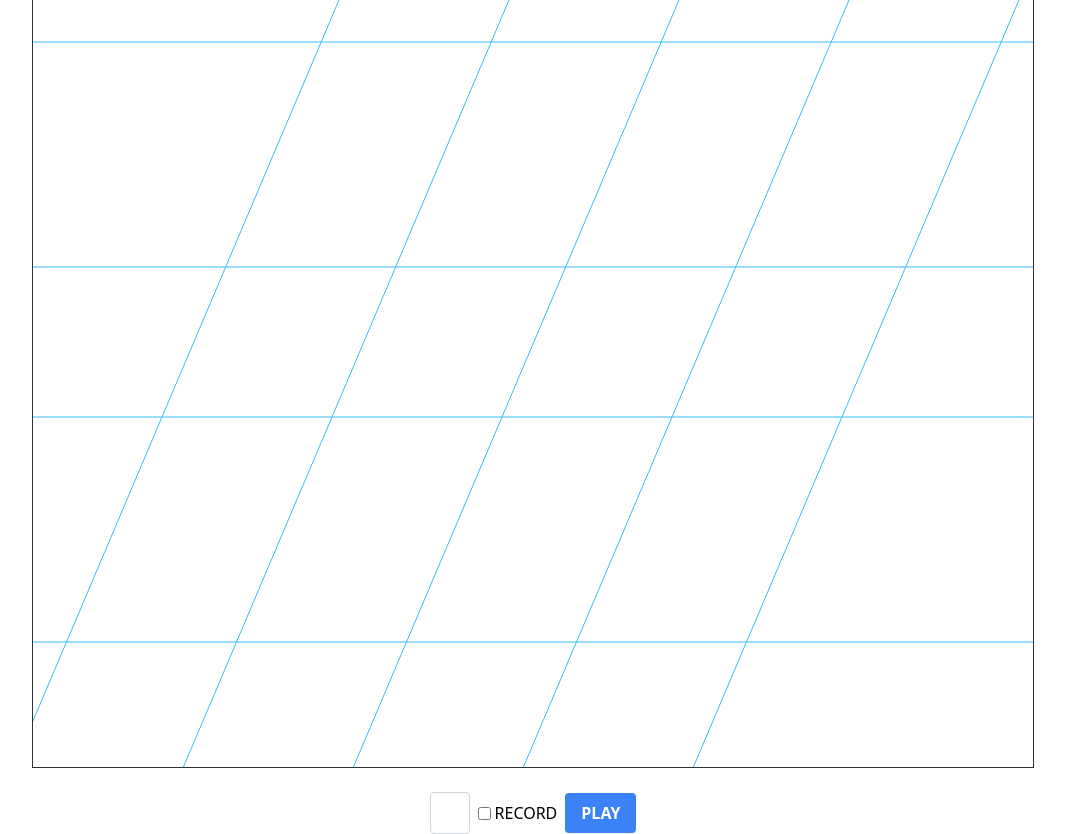
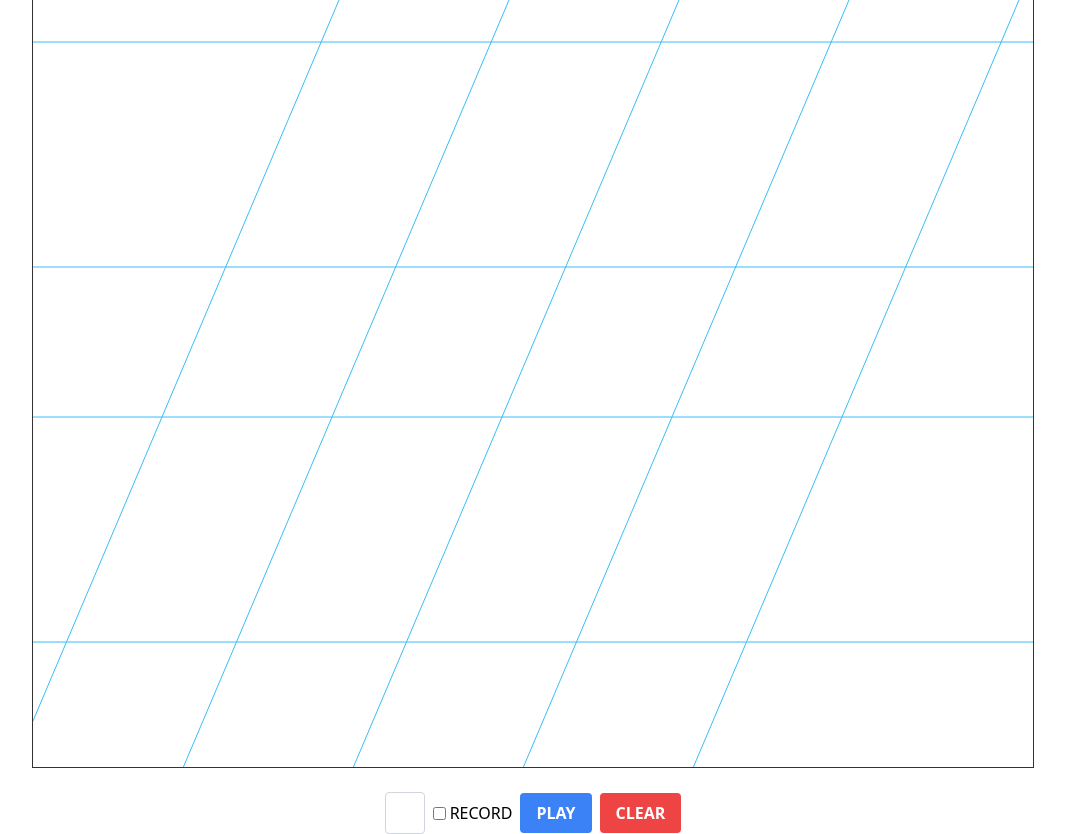
Before and after one commit to maxtryk/maxtryk.github.io, a plain HTML site: page index.html in a window 1280 px wide. Shown: the whole page, without its empty margins (107-1172 px from the left). Drawn offline with nearby package versions, Linux system fonts and the light colour scheme.

Commit message:
CLEAR button

```diff
--- a/index.html
+++ b/index.html
@@ -45,6 +45,9 @@
     </label>
     <button class="bg-blue-500 hover:bg-blue-600 text-white font-bold py-2 px-4 rounded"
             @click="play()">PLAY
+    </button>
+    <button class="bg-red-500 hover:bg-red-600 text-white font-bold py-2 px-4 rounded ml-2"
+            @click="clearLetter()">CLEAR
     </button>
 </div>
 <script>
@@ -199,6 +202,20 @@
                         ctx.fill();
                     });
                 });
+            },
+            clearLetter() {
+                let letterTraces = {};
+                try {
+                    letterTraces = JSON.parse(localStorage.getItem('letterTraces')) || {};
+                } catch (e) {
+                }
+                if (this.letter && this.letter in letterTraces) {
+                    delete letterTraces[this.letter];
+                    localStorage.setItem('letterTraces', JSON.stringify(letterTraces));
+                }
+                const canvas = document.getElementById('myCanvas');
+                const ctx = canvas.getContext('2d');
+                if (window.init_lines) window.init_lines();
             }
         }
     }
```
